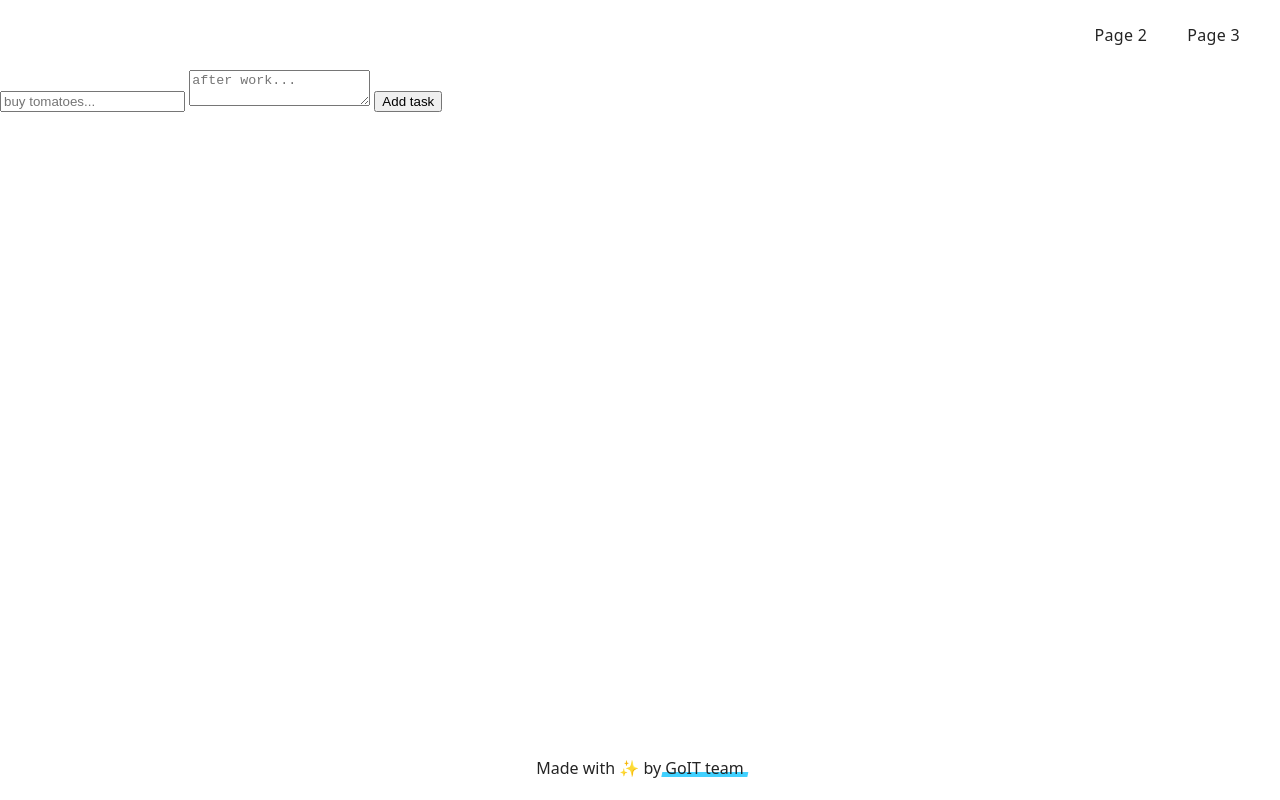
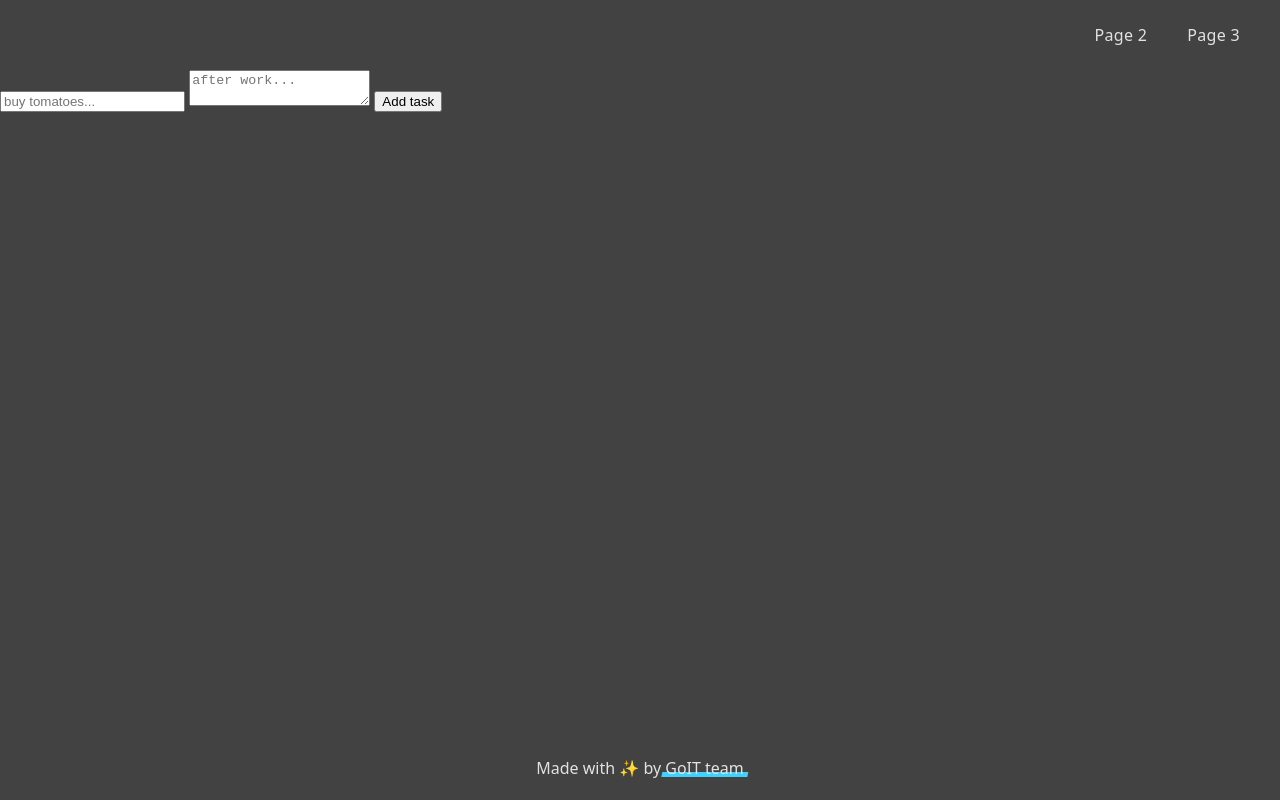
Before and after one commit to maxstepanyuk/todo-list, a website built with Vite: page src/index.html in a window 1280 px wide. Built offline with nearby package versions, Linux system fonts and the light colour scheme.

Commit message:
add css - dark theme and file structure

```diff
--- a/src/css/base.css
+++ b/src/css/base.css
@@ -6,8 +6,8 @@
   line-height: 1.5;
   font-weight: 400;
 
-  color: #242424;
-  background-color: rgba(255, 255, 255, 0.87);
+  color: #e2e2e2;
+  background-color: #424242;
 
   font-synthesis: none;
   text-rendering: optimizeLegibility;
--- a/src/css/styles.css
+++ b/src/css/styles.css
@@ -5,4 +5,8 @@
 
 /* Sections style */
 @import url('./header.css');
+
+@import url('./task-form.css');
+@import url('./task-list.css');
+
 @import url('./footer.css');
```
Also changed, not shown: src/css/task-form.css (added), src/css/task-list.css (added).
